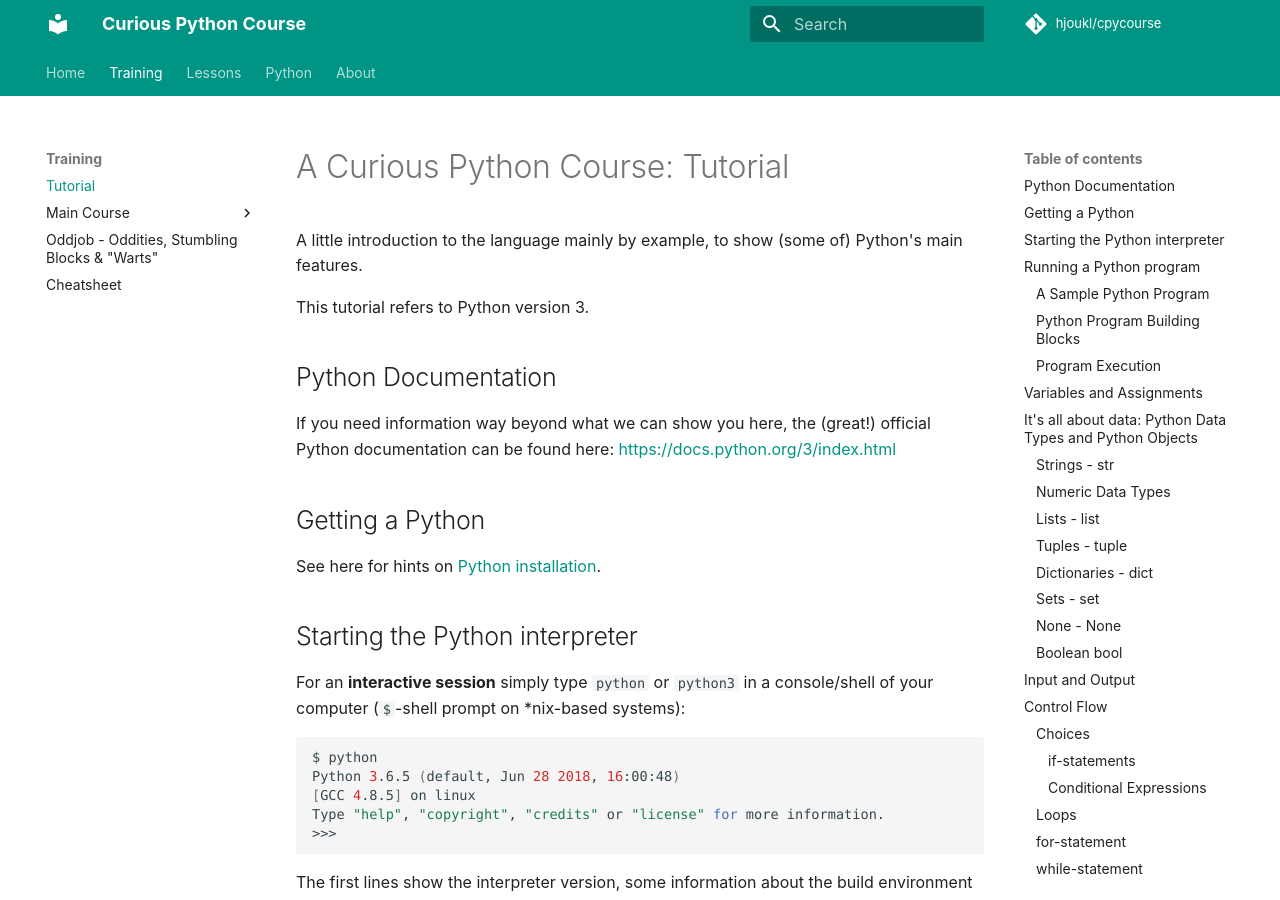
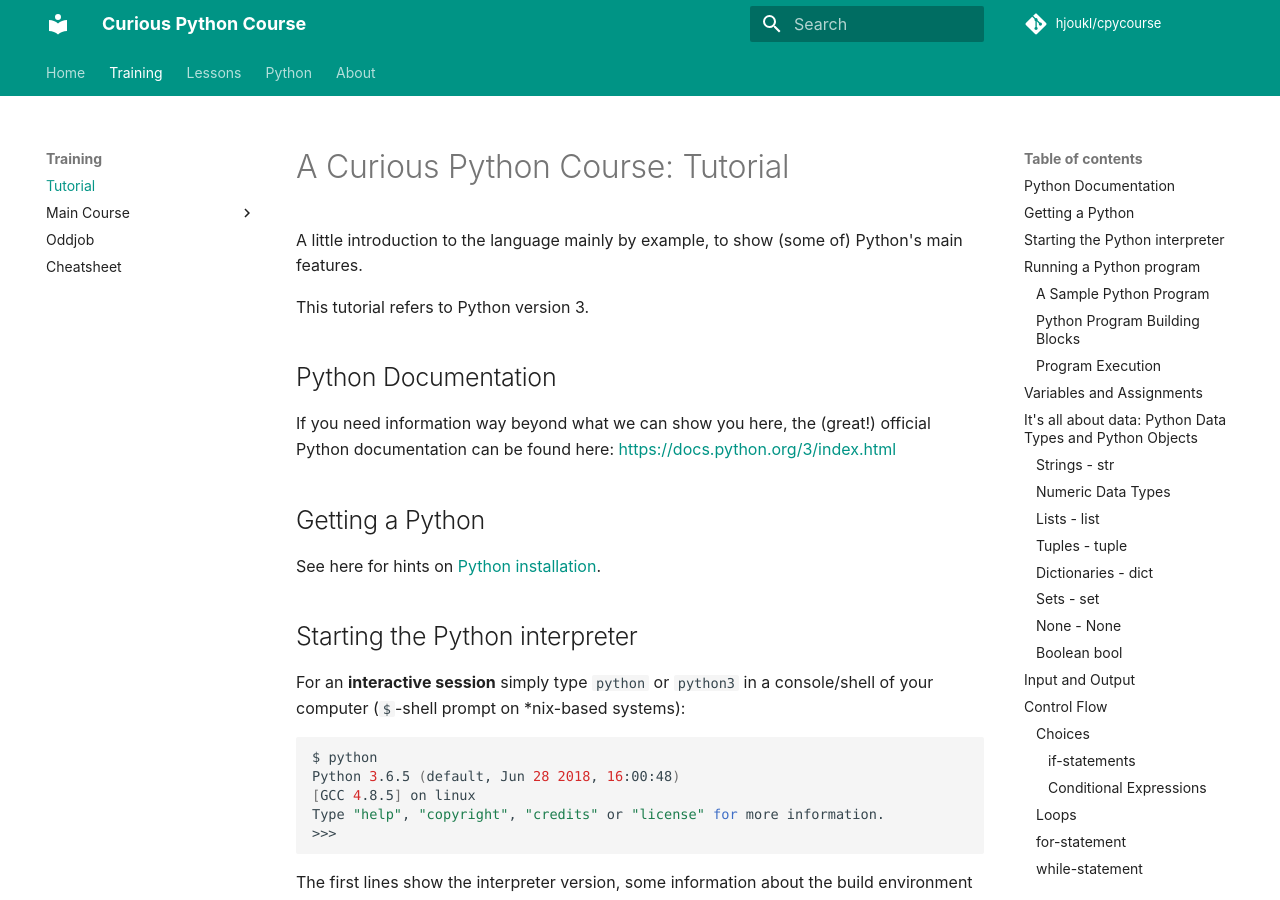
Before and after one commit to rkluger68/cpycourse, an MkDocs documentation site: the page built from docs/training/tutorial.md, in a window 1280 px wide and 900 px high. Built offline with MkDocs 1.6.1 and Material for MkDocs 9.7.7, drawn with Linux system fonts in a browser that asks for light colours; comment, search, counter and statistics services are not loaded.

Commit message:
Rename oddjob menu entry.

```diff
--- a/mkdocs.yml
+++ b/mkdocs.yml
@@ -43,7 +43,7 @@ nav:
             - "Chapter 10: Decorators": training/main-course/decorators.md
             - "Chapter 11: Python Standard Library": training/main-course/stdlib-tour.md
             - "Chapter 12: Python environments & Package installation": training/main-course/venvs-packages-installation.md
-        - 'Oddjob - Oddities, Stumbling Blocks & "Warts"': training/oddjob.md
+        - Oddjob: training/oddjob.md
         - Cheatsheet: training/cheatsheet.md
     - Lessons:
         - Command Line Calculation: lessons/cmdline-calc.md
```
